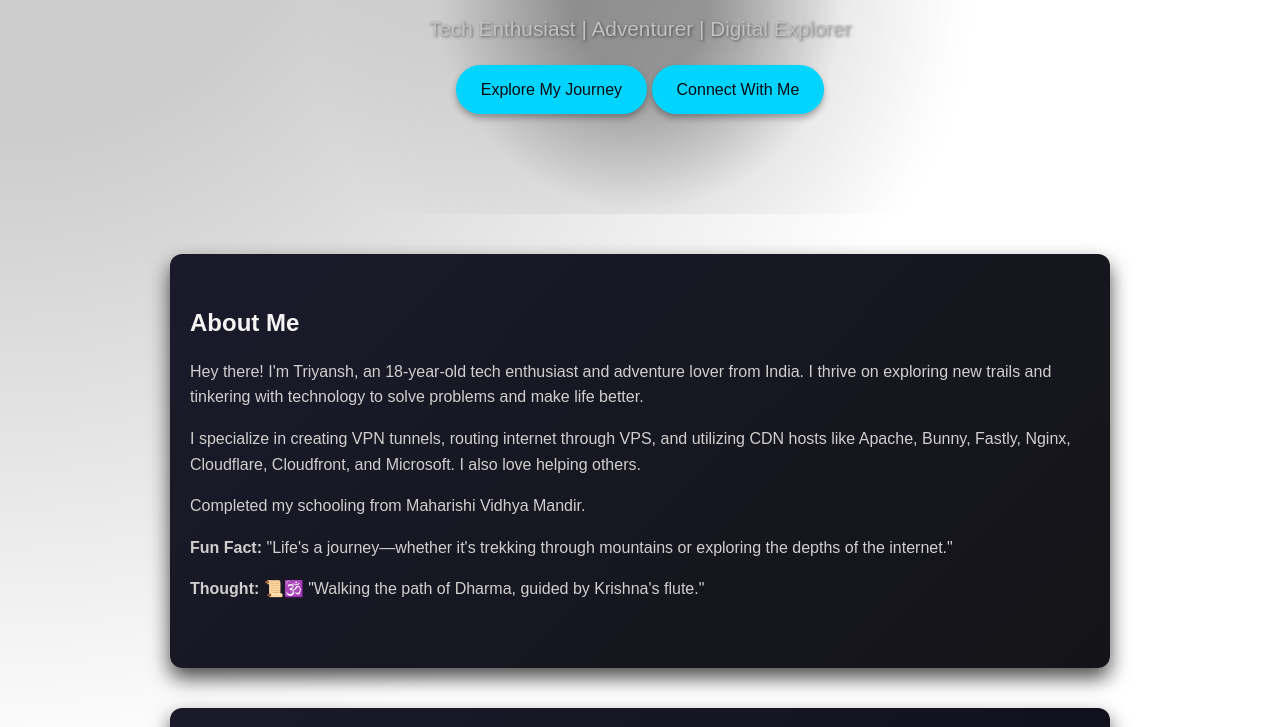
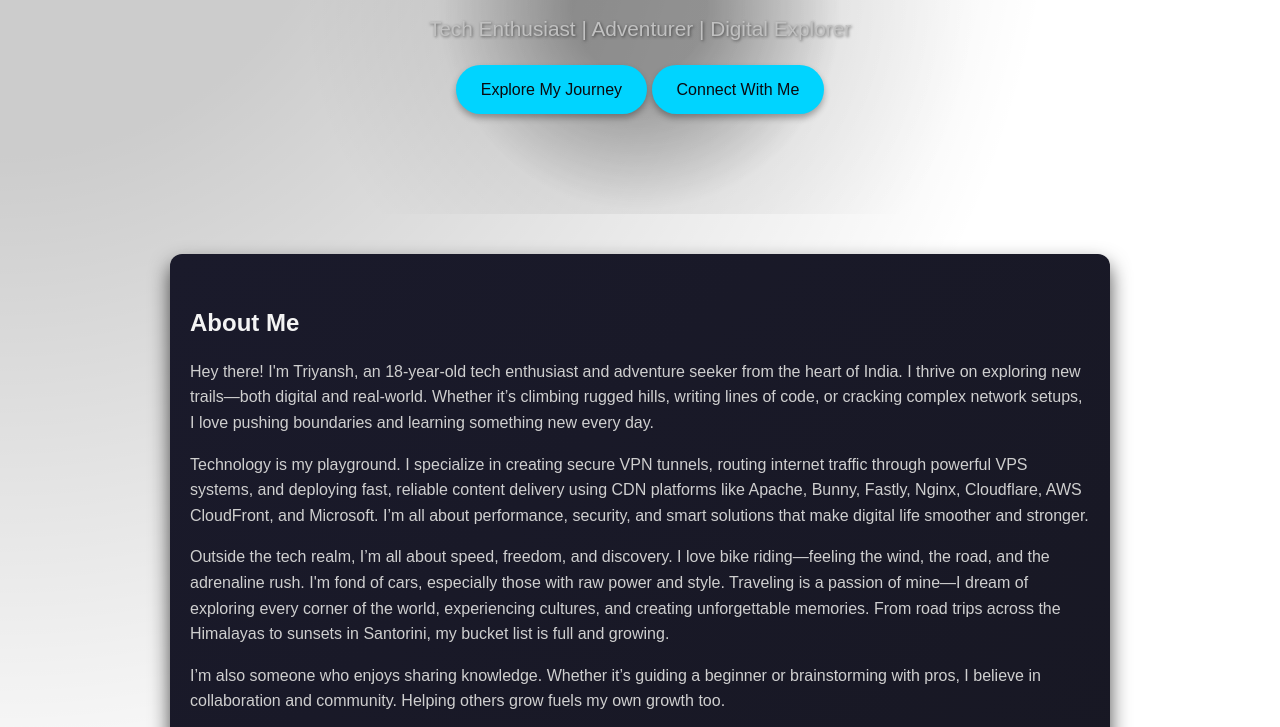
Before and after one commit to Triyansh9752-ai-png/Profiler, a plain HTML site: page index.html in a window 1280 px wide. Shown: the part 198-925 px from the top of the page. Drawn offline with Linux system fonts and the light colour scheme.

Commit message:
Update index.html

```diff
--- a/index.html
+++ b/index.html
@@ -20,12 +20,18 @@
 
   <section id="about" class="about">
     <h2>About Me</h2>
-    <p>Hey there! I'm Triyansh, an 18-year-old tech enthusiast and adventure lover from India. I thrive on exploring new trails and tinkering with technology to solve problems and make life better.</p>
-    <p>I specialize in creating VPN tunnels, routing internet through VPS, and utilizing CDN hosts like Apache, Bunny, Fastly, Nginx, Cloudflare, Cloudfront, and Microsoft. I also love helping others.</p>
-    <p>Completed my schooling from Maharishi Vidhya Mandir.</p>
+    <p>Hey there! I'm Triyansh, an 18-year-old tech enthusiast and adventure seeker from the heart of India. I thrive on exploring new trails—both digital and real-world. Whether it’s climbing rugged hills, writing lines of code, or cracking complex network setups, I love pushing boundaries and learning something new every day.</p>
+
+    <p>Technology is my playground. I specialize in creating secure VPN tunnels, routing internet traffic through powerful VPS systems, and deploying fast, reliable content delivery using CDN platforms like Apache, Bunny, Fastly, Nginx, Cloudflare, AWS CloudFront, and Microsoft. I’m all about performance, security, and smart solutions that make digital life smoother and stronger.</p>
+
+    <p>Outside the tech realm, I’m all about speed, freedom, and discovery. I love bike riding—feeling the wind, the road, and the adrenaline rush. I'm fond of cars, especially those with raw power and style. Traveling is a passion of mine—I dream of exploring every corner of the world, experiencing cultures, and creating unforgettable memories. From road trips across the Himalayas to sunsets in Santorini, my bucket list is full and growing.</p>
+
+    <p>I’m also someone who enjoys sharing knowledge. Whether it’s guiding a beginner or brainstorming with pros, I believe in collaboration and community. Helping others grow fuels my own growth too.</p>
+
+    <p>I completed my schooling at Maharishi Vidya Mandir, where the seeds of my  journey were first sown—and since then, I’ve been on a ride of curiosity, creation, and constant learning.</p>
+
     <p><strong>Fun Fact:</strong> "Life's a journey—whether it's trekking through mountains or exploring the depths of the internet."</p>
     <p><strong>Thought:</strong> 📜🕉️ "Walking the path of Dharma, guided by Krishna's flute."</p>
-</section>
 
   <section id="skills" class="skills">
     <h2>Skills</h2>
```
